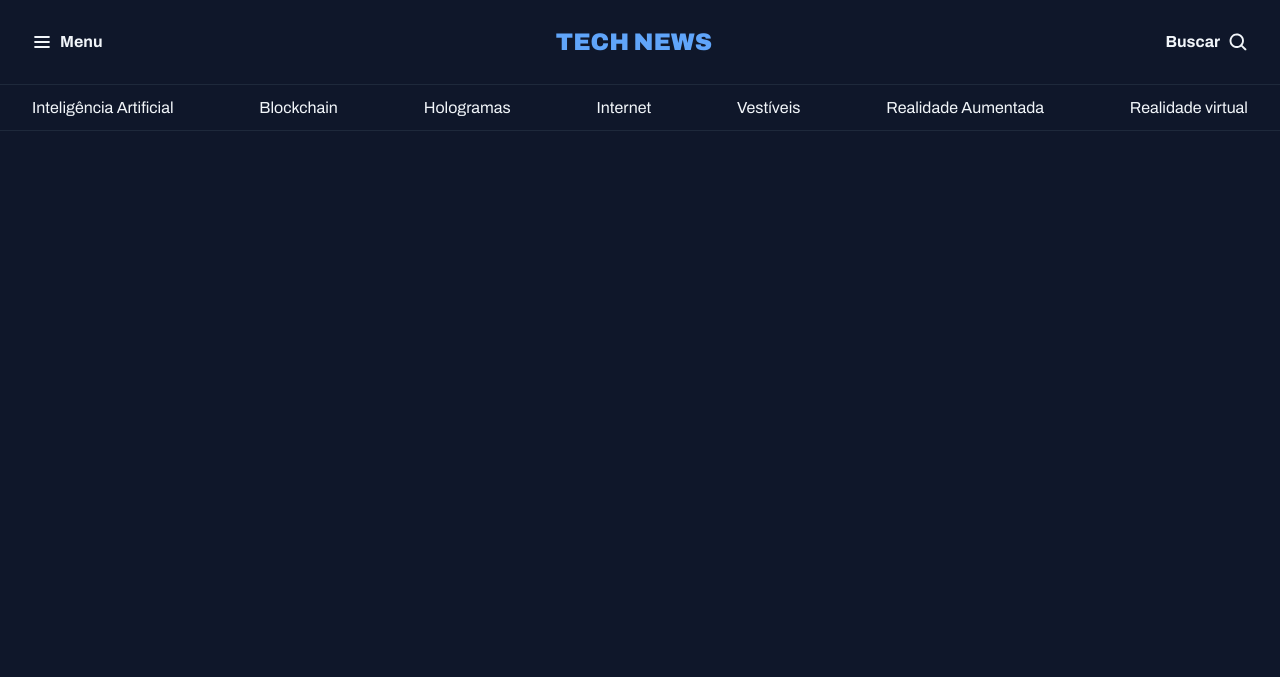
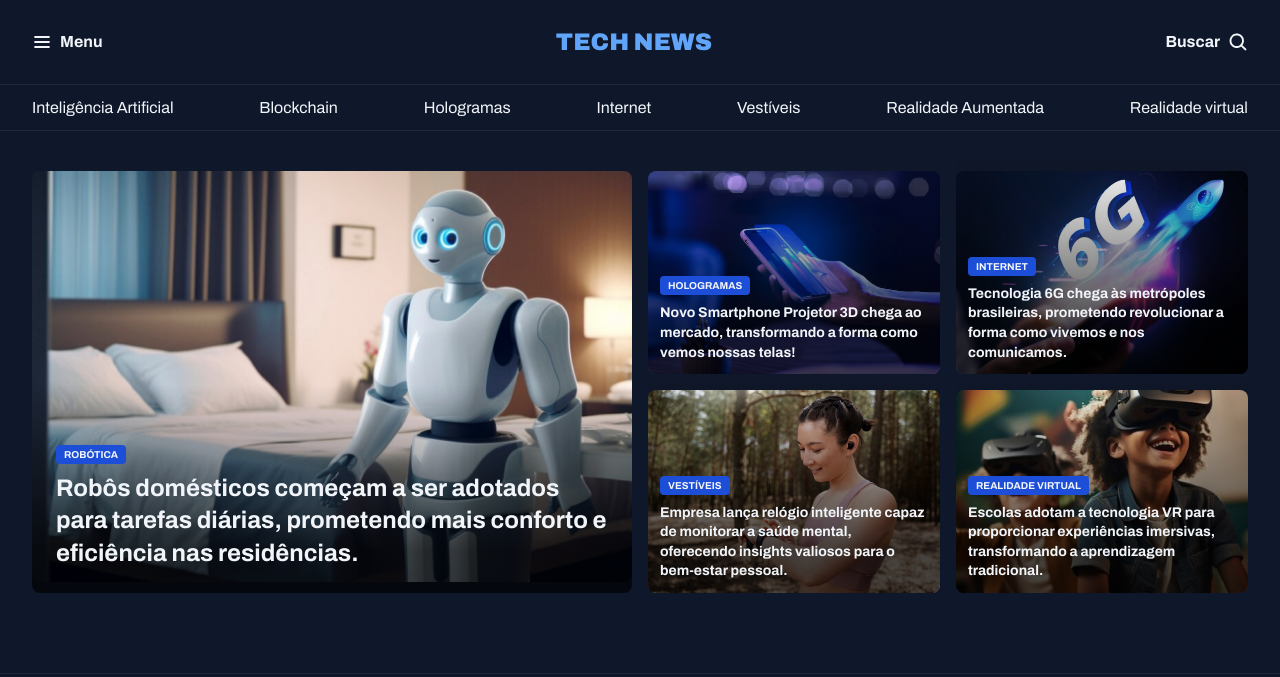
Before and after one commit to joaoa21/portal-noticias, a plain HTML site: page index.html in a window 1280 px wide. Drawn offline with Linux system fonts and the light colour scheme.

Commit message:
main section

```diff
--- a/index.html
+++ b/index.html
@@ -45,5 +45,80 @@
             </ul>
         </div>
     </nav>
+
+    <section id="principal">
+        <div class="container">
+
+            <!-- CARD 1 -->
+            <div class="blog-card">
+                <img src="./assets/Image 01.png" alt="Robô doméstico">
+
+                <div class="overlay">
+                    <div class="texto-overlay-principal">
+                        <span class="categoria">Robótica</span>
+                        <h3 class="titulo-imagem-principal">
+                        Robôs domésticos começam a ser adotados para tarefas diárias, prometendo mais conforto e eficiência nas residências.
+                        </h3>
+                    </div>
+                </div>
+            </div>
+
+            <!-- CARD 2 -->
+            <div class="blog-card">
+                <img src="./assets/Image 02.png" alt="Robô doméstico">
+
+                <div class="overlay">
+                    <div class="texto-overlay">
+                        <span class="categoria">Hologramas</span>
+                        <h3 class="titulo-imagem">
+                        Novo Smartphone Projetor 3D chega ao mercado, transformando a forma como vemos nossas telas!
+                        </h3>
+                    </div>
+                </div>
+            </div>
+
+            <!-- CARD 3 -->
+            <div class="blog-card">
+                <img src="./assets/Image 03.png" alt="Robô doméstico">
+
+                <div class="overlay">
+                    <div class="texto-overlay">
+                        <span class="categoria">Internet</span>
+                        <h3 class="titulo-imagem">
+                        Tecnologia 6G chega às metrópoles brasileiras, prometendo revolucionar a forma como vivemos e nos comunicamos.
+                        </h3>
+                    </div>
+                </div>
+            </div>
+
+            <!-- CARD 4 -->
+            <div class="blog-card">
+                <img src="./assets/Image 04.png" alt="Robô doméstico">
+
+                <div class="overlay">
+                    <div class="texto-overlay">
+                        <span class="categoria">Vestíveis</span>
+                        <h3 class="titulo-imagem">
+                        Empresa lança relógio inteligente capaz de monitorar a saúde mental, oferecendo insights valiosos para o bem-estar pessoal.
+                        </h3>
+                    </div>
+                </div>
+            </div>
+
+            <!-- CARD 5 -->
+            <div class="blog-card">
+                <img src="./assets/Image 05.png" alt="Robô doméstico">
+
+                <div class="overlay">
+                    <div class="texto-overlay">
+                        <span class="categoria">Realidade virtual</span>
+                        <h3 class="titulo-imagem">
+                        Escolas adotam a tecnologia VR para proporcionar experiências imersivas, transformando a aprendizagem tradicional.
+                        </h3>
+                    </div>
+                </div>
+            </div>
+        </div>
+    </section>
 </body>
 </html>
--- a/style/index.css
+++ b/style/index.css
@@ -1,3 +1,4 @@
 @import url(global.css);
 @import url(header.css);
 @import url(nav.css);
+@import url(section-principal.css);
--- /dev/null
+++ b/style/section-principal.css
@@ -0,0 +1,77 @@
+#principal .container {
+      display: grid;
+      grid-template-columns: repeat(4, 1fr);
+      grid-template-rows: repeat(2, 1fr);
+      gap: 16px;
+      padding-block: 40px 80px;
+      border-bottom: 1px solid var(--stroke-color);
+}
+
+#principal div:nth-child(1) {
+      grid-column-start: 1;
+      grid-column-end: 3;
+      grid-row-start: 1;
+      grid-row-end: 3;
+}
+
+#principal div:nth-child(2) {
+      grid-column-start: 3;
+      grid-column-end: 4;
+      grid-row-start: 1;
+      grid-row-end: 2;
+}
+
+.blog-card {
+      position: relative;
+}
+
+.blog-card img {
+      width: 100%;
+      display: block;
+      border-radius: 8px;
+}
+
+.overlay {
+      position: absolute;
+      bottom: 0;
+      left: 0;
+      right: 0;
+      background: linear-gradient(to top, rgba(0, 0, 0, 0.7) 20%, transparent 100%);
+      border-radius: 0 0 8px 8px;
+}
+
+.texto-overlay-principal {
+      background-color: transparent;
+      padding: 60px 24px 24px;
+}
+
+.texto-overlay {
+      background-color: transparent;
+      padding: 100px 12px 12px;
+}
+
+.categoria {
+      background-color: var(--brand-color-dark);
+      padding: 4px 8px;
+      border-radius: 4px;
+      font-weight: bold;
+      font-size: 10px;
+      display: inline-block;
+      margin-bottom: 8px;
+      text-transform: uppercase;
+}
+
+.titulo-imagem {
+      font-size: 14px;
+      line-height: 140%;
+      font-weight: 700;
+      background-color: transparent;
+}
+
+.titulo-imagem-principal {
+      max-width: 560px;
+      font-size: 24px;
+      line-height: 135%;
+      font-weight: 700;
+      background-color: transparent;
+}
```
